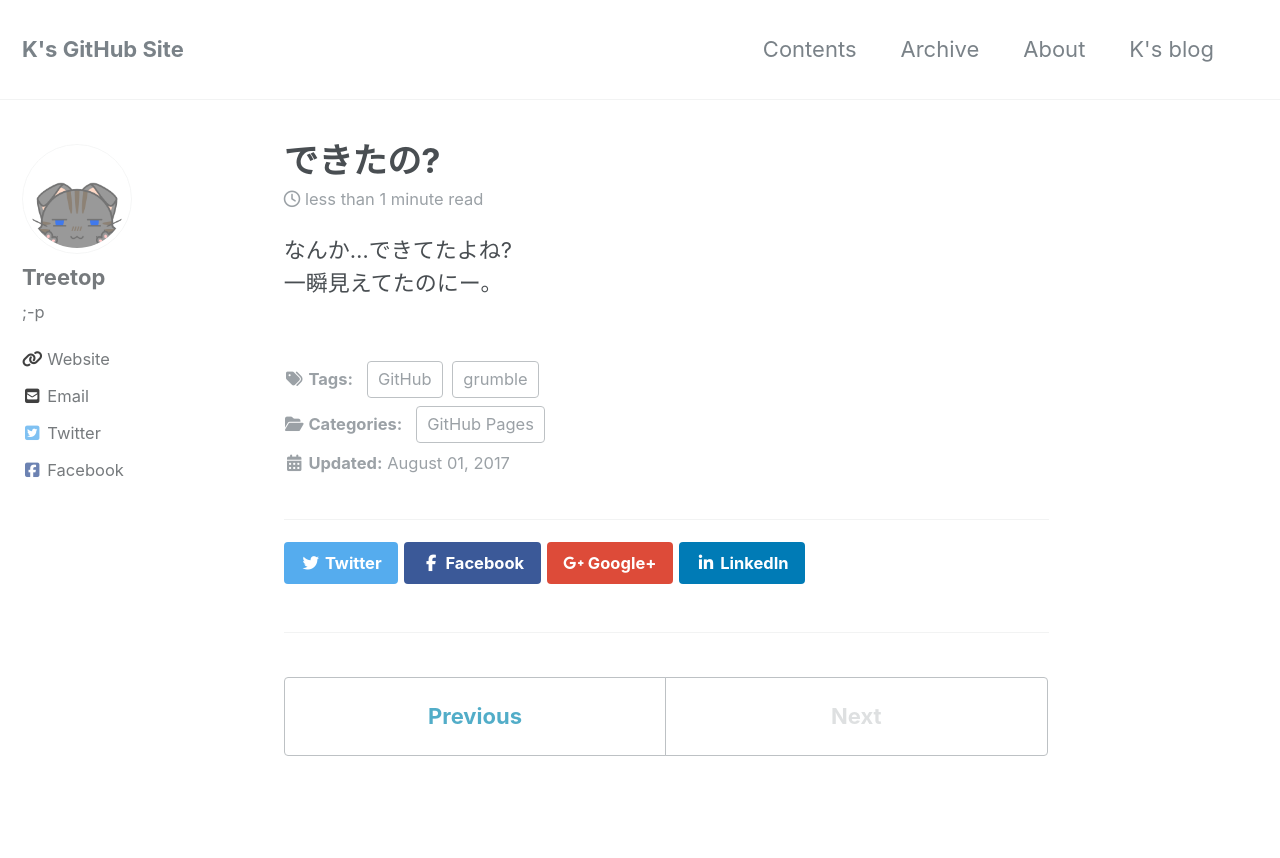
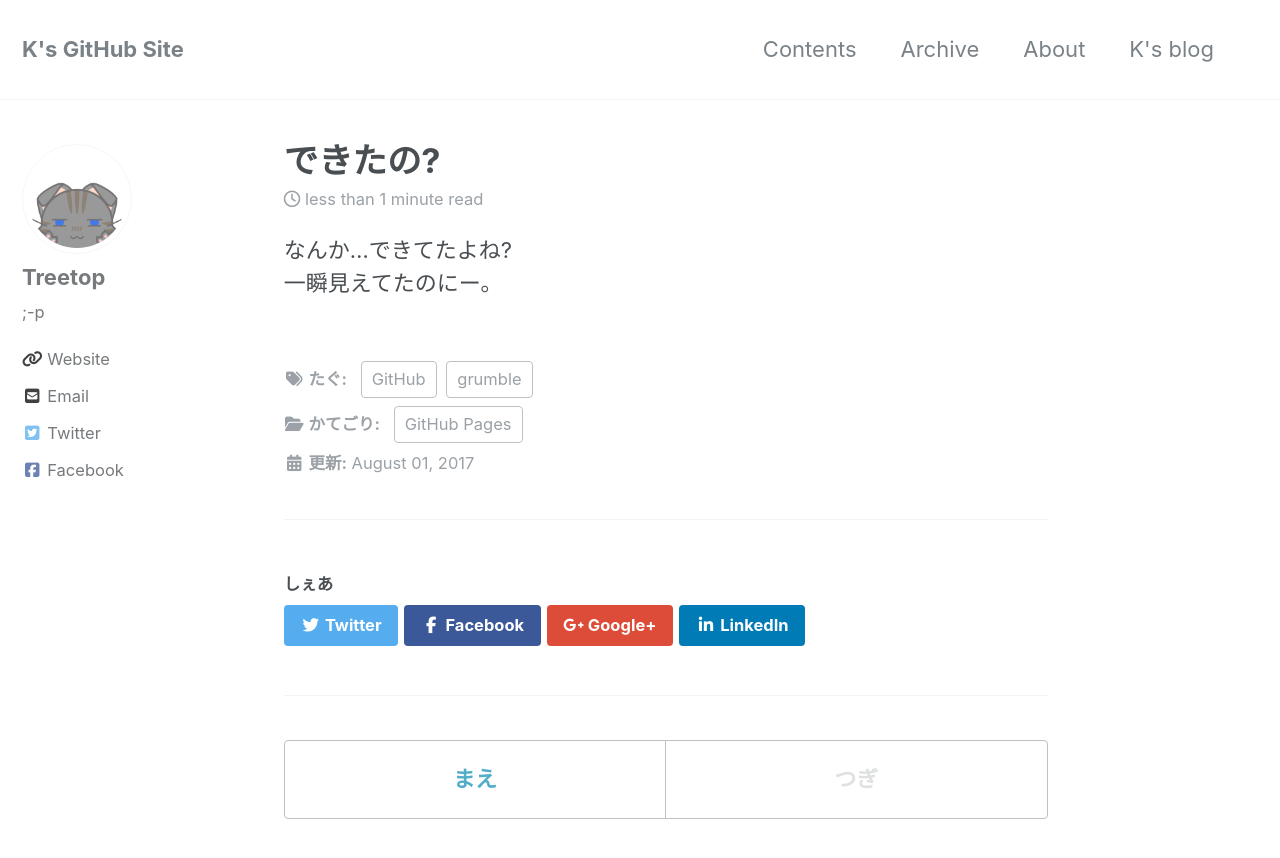
Before and after one commit to laureltreetop/laureltreetop.github.io, a Jekyll site: the page built from _posts/2017-08-01-post.md, in a window 1280 px wide and 900 px high. Shown: the top 858 px of the window. Built offline with Jekyll 4.4.1, drawn with Linux system fonts in a browser that asks for light colours; nearby versions of some CDN libraries; some of the changed lines change nothing that is shown.

Commit message:
Update ui-text.yml

```diff
--- a/_data/ui-text.yml
+++ b/_data/ui-text.yml
@@ -1,4 +1,45 @@
 # User interface text and labels
+
+# me
+# -----------------
+ja-JP: &DEFAULT_JP
+  page                       : "Page"
+  pagination_previous        : "まえ"
+  pagination_next            : "つぎ"
+  breadcrumb_home_label      : "Home"
+  breadcrumb_separator       : "/"
+  menu_label                 : "Toggle Menu"
+  toc_label                  : "On This Page"
+  ext_link_label             : "Direct Link"
+  less_than                  : "less than"
+  minute_read                : "minute read"
+  share_on_label             : "しぇあ"
+  meta_label                 :
+  tags_label                 : "たぐ:"
+  categories_label           : "かてごり:"
+  date_label                 : "更新:"
+  comments_label             : "Leave a Comment"
+  comments_title             : "Comments"
+  more_label                 : "Learn More"
+  related_label              : "You May Also Enjoy"
+  follow_label               : "ふぉろー:"
+  feed_label                 : "Feed"
+  powered_by                 : "Powered by"
+  website_label              : "Website"
+  email_label                : "Email"
+  recent_posts               : "今までの愚痴"
+  undefined_wpm              : "Undefined parameter words_per_minute at _config.yml"
+  comment_form_info          : "Your email address will not be published. Required fields are marked"
+  comment_form_comment_label : "Comment"
+  comment_form_md_info       : "Markdown is supported."
+  comment_form_name_label    : "Name"
+  comment_form_email_label   : "Email address"
+  comment_form_website_label : "Website (optional)"
+  comment_btn_submit         : "Submit Comment"
+  comment_btn_submitted      : "Submitted"
+  comment_success_msg        : "Thanks for your comment! It will show on the site once it has been approved."
+  comment_error_msg          : "Sorry, there was an error with your submission. Please make sure all required fields have been completed and try again."
+  loading_label              : "Loading..."
 
 # English (default)
 # -----------------
```
